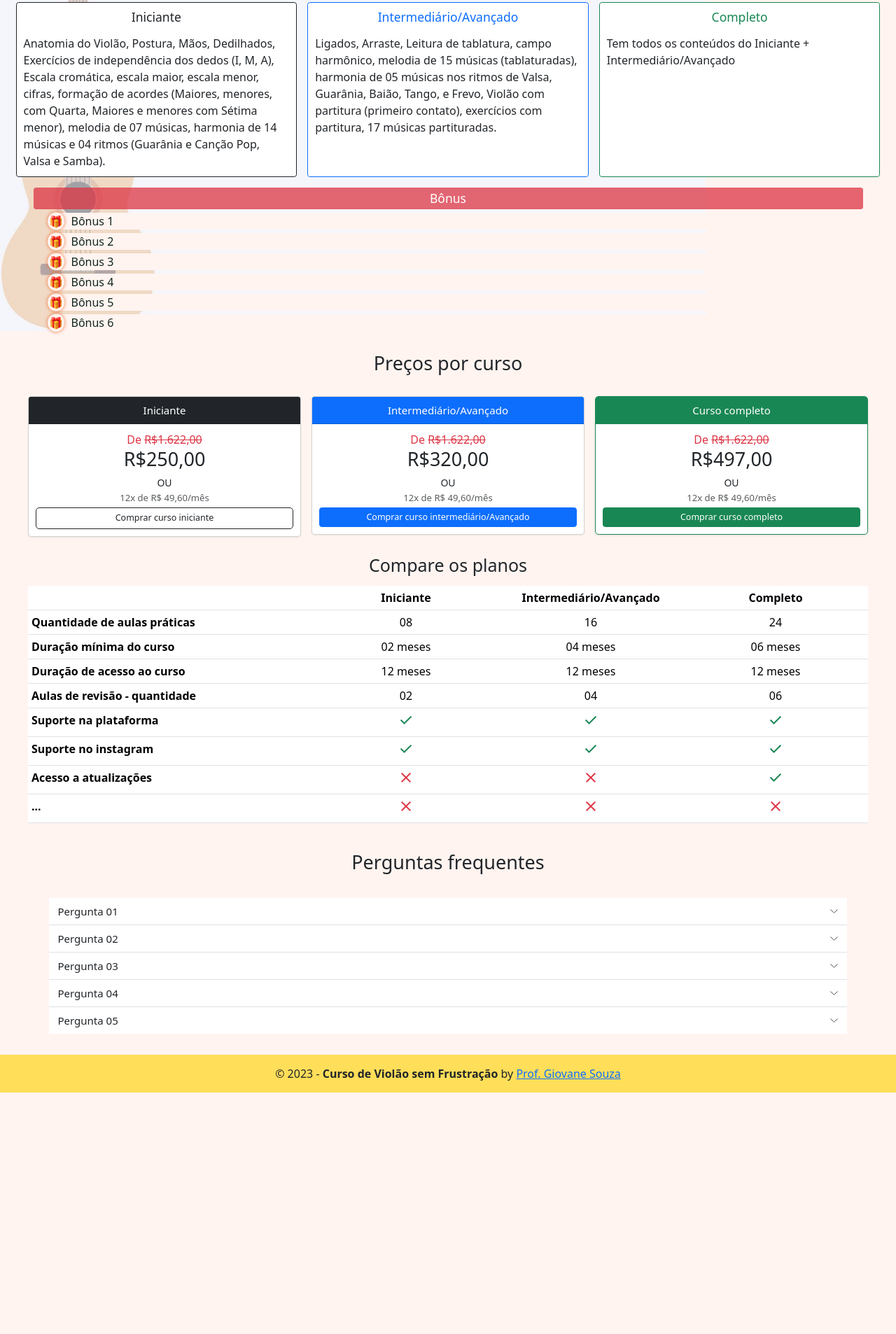
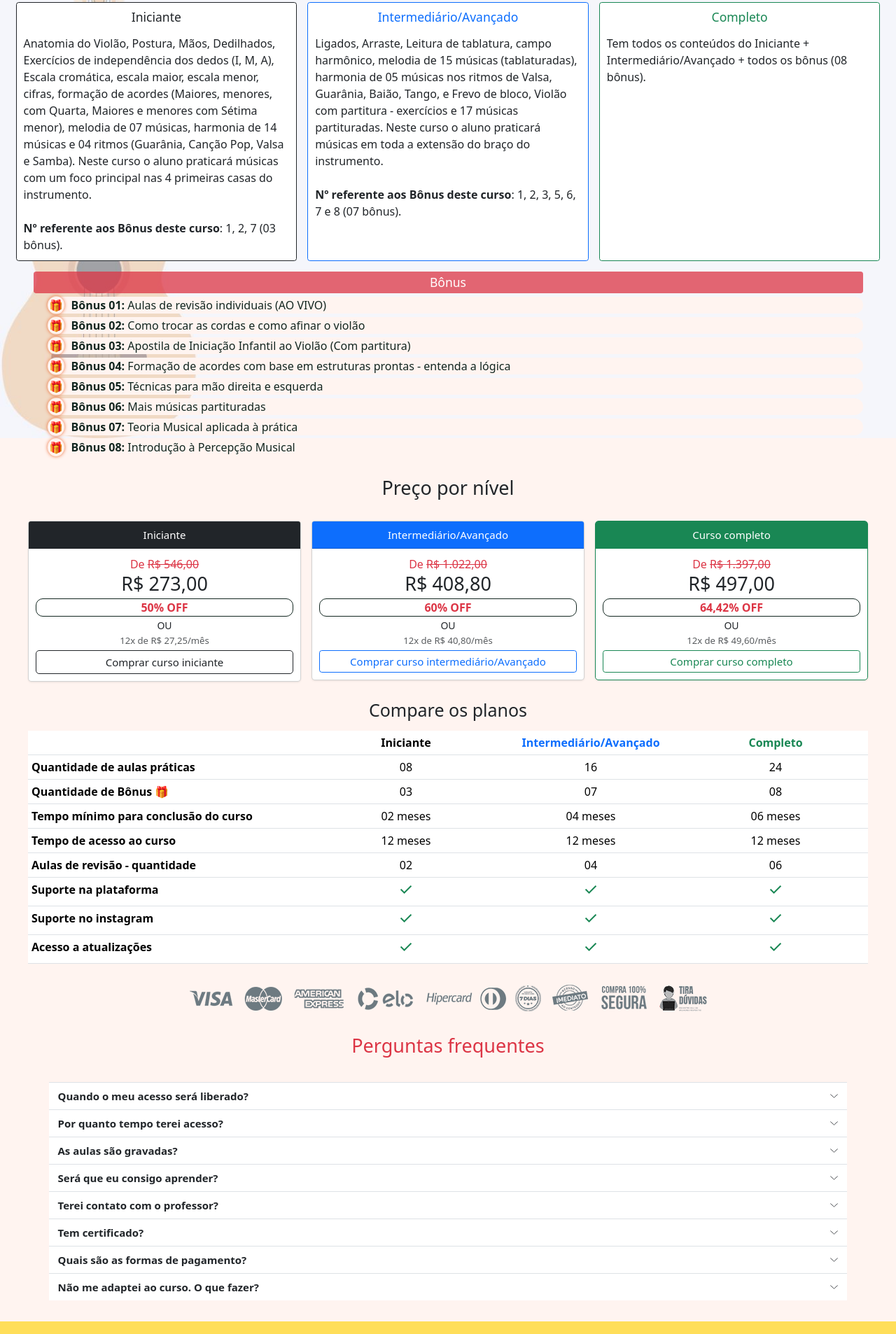
Before and after one commit to giovanesouza/curso-violao, a plain HTML site: page index.html in a window 1280 px wide. Shown: the part 894-2800 px from the top of the page at 70% size. Before the commit the page ends 2455 px from the top, so only its background shows below. Drawn offline with nearby package versions, Linux system fonts and the light colour scheme.

Commit message:
Ajustes nos conteúdos do site com ancoragem para compra do curso

```diff
--- a/assets/css/style.css
+++ b/assets/css/style.css
@@ -31,6 +31,17 @@ body {
     font-size: 1.6rem;
     background-color: var(--color-light);
 }
+
+  /* Alert */
+
+  .alert {
+    position: fixed;
+    top: 0;
+    left: 0;
+    right: 0;
+    z-index: 999;
+  }
+
 
 /* Formatações globais */
 h1 {
@@ -76,6 +87,9 @@ section#apresentacao {
     align-items: center;
 }
 
+.logo img {
+    border-radius: 4rem;
+}
 
 #apresentacao div {
     flex: 1;
@@ -125,14 +139,46 @@ h3.aprenda-hoje {
 }
 
 
+/* Preços */
+
+.discount {
+    border: 0.1rem solid var(--color-dark-blue);
+    border-radius: 1rem;
+    color: #dc3545;
+    font-weight: bold;
+}
 
 
+/* Questions - Acoordeon */
+.accordion-button {
+    font-weight: bold;
+}
 
 
 
 footer {
     background-color: var(--color-yellow);
 }
+
+footer a {
+    color: var(--color-dark-blue);
+}
+
+
+footer .socialMedia {
+    margin-top: 1rem;
+}
+
+footer .socialMedia a {
+    color: var(--color-secondary);
+    font-size: 2rem;
+    margin-right: 1rem;
+    text-decoration: none;
+  }
+
+  footer a:hover {
+    color: var(--color-orange);
+  }
 
 
 
--- a/assets/js/assuntos.js
+++ b/assets/js/assuntos.js
@@ -3,19 +3,32 @@ const assuntos = [
         level: "Iniciante",
         card: "border-dark",
         title: "text-dark",
-        description: "Anatomia do Violão, Postura, Mãos, Dedilhados, Exercícios de independência dos dedos (I, M, A), Escala cromática, escala maior, escala menor, cifras, formação de acordes (Maiores, menores, com Quarta, Maiores e menores com Sétima menor), melodia de 07 músicas, harmonia de 14 músicas e 04 ritmos (Guarânia e Canção Pop, Valsa e Samba)."
+        description: `
+        Anatomia do Violão, Postura, Mãos, Dedilhados, Exercícios de independência dos dedos (I, M, A), Escala cromática, escala maior, escala menor, cifras, formação de acordes (Maiores, menores, com Quarta, Maiores e menores com Sétima menor), melodia de 07 músicas, harmonia de 14 músicas e 04 ritmos (Guarânia, Canção Pop, Valsa e Samba). Neste curso o aluno praticará músicas com um foco principal nas 4 primeiras casas do instrumento.
+
+        <br/> <br/>
+        <strong>Nº referente aos Bônus deste curso</strong>: 1, 2, 7 (03 bônus).
+
+        `
     },
     {
         level: "Intermediário/Avançado",
         card: "border-primary",
         title: "text-primary",
-        description: "Ligados, Arraste, Leitura de tablatura, campo harmônico, melodia de 15 músicas (tablaturadas), harmonia de 05 músicas nos ritmos de Valsa, Guarânia, Baião, Tango, e Frevo, Violão com partitura (primeiro contato), exercícios com partitura, 17 músicas partituradas."
+        description: `
+        Ligados, Arraste, Leitura de tablatura, campo harmônico, melodia de 15 músicas (tablaturadas), harmonia de 05 músicas nos ritmos de Valsa, Guarânia, Baião, Tango, e Frevo de bloco, Violão com partitura - exercícios e 17 músicas partituradas. Neste curso o aluno praticará músicas em toda a extensão do braço do instrumento.
+
+        <br/> <br/>
+        <strong>Nº referente aos Bônus deste curso</strong>: 1, 2, 3, 5, 6, 7 e 8 (07 bônus).
+        `
     },
     {
         level: "Completo",
         card: "border-success",
         title: "text-success",
-        description: "Tem todos os conteúdos do Iniciante + Intermediário/Avançado"
+        description: `
+        Tem todos os conteúdos do Iniciante + Intermediário/Avançado + todos os bônus (08 bônus).
+        `
     }
 
 ];
--- /dev/null
+++ b/assets/js/questions.js
@@ -0,0 +1,54 @@
+const questions = [
+    {
+        id: 1,
+        question: "Quando o meu acesso será liberado?",
+        answer: "Logo após o seu pagamento ser confirmado pela plataforma, seu acesso será liberado e você receberá um e-mail com todos os dados de acesso.",
+        complement: `
+        Pagamentos via pix e cartão de crédito você recebe no mesmo dia. <br />
+        Pagamentos via boleto, demora até dois dias úteis para ser confirmado e você receber o acesso.
+        `
+    },
+    {
+        id: 2,
+        question: "Por quanto tempo terei acesso?",
+        answer: "Independente do nível que você adquirir o acesso ao conteúdo será por 12 meses (01 ano).",
+        complement: "Dessa forma, você poderá ver e rever todas as aulas quantas vezes achar necessário."
+    },
+    {
+        id: 3,
+        question: "As aulas são gravadas?",
+        answer: "Sim! O curso dispõe de mais de 100 aulas (versão completa do curso) gravadas organizadas e estruturadas para facilitar a sua jornada.",
+        complement: "Além disso, você também terá acesso ao material de apoio, exercícios e gravações das músicas e ritmos estudados ao longo do curso."
+    },
+    {
+        id: 4,
+        question: "Será que eu consigo aprender?",
+        answer: "Com certeza! No Curso Violão SEM frustração você já tocará suas primeiras músicas na primeira aula.",
+        complement: "Mas é necessário estudar diariamente para progredir nos estudos e obter resultados satisfatórios."
+    },
+    {
+        id: 5,
+        question: "Terei contato com o professor?",
+        answer: "Sim! Seu contato poderá ser feito de 03 formas:  ",
+        complement: `1. Plataforma do curso (hotmart) <br/> 2. Instagram <br/> 3. Aulas de revisão individuais AO VIVO `
+    },
+    {
+        id: 6,
+        question: "Tem certificado?",
+        answer: "Sim! Ao final do curso você poderá emitir seu certificado de conclusão diretamente na plataforma.",
+        complement: ""
+    },
+    {
+        id: 7,
+        question: "Quais são as formas de pagamento?",
+        answer: "Cartão de crédito, boleto ou pix.",
+        complement: ""
+    },
+    {
+        id: 8,
+        question: "Não me adaptei ao curso. O que fazer?",
+        answer: "Você terá 7 dias corridos a partir do momento da compra para testar o curso, inclusive o meu suporte via plataforma e instagram.",
+        complement: "Se entender que não é para você, basta enviar um único e-mail e solicitar o reembolso, sem ressentimentos."
+    }
+
+];
--- a/assets/js/script.js
+++ b/assets/js/script.js
@@ -1,4 +1,6 @@
 let contents = document.querySelector('.contents');
+
+let questionsAccordion = document.querySelector('#accordionFlushExample');
 
 
 // Exibe os conteúdos por nível
@@ -15,3 +17,28 @@ assuntos.map((item) => {
   </div>
     `;
 })
+
+
+// Lista todas as perguntas
+questions.map(item => {
+
+  questionsAccordion.innerHTML += `
+<div class="accordion-item">
+<h2 class="accordion-header">
+    <button class="accordion-button collapsed fs-4" type="button" data-bs-toggle="collapse"
+        data-bs-target="#flush-collapse${item.id}" aria-expanded="false" aria-controls="flush-collapse${item.id}">
+        ${item.question}
+    </button>
+</h2>
+<div id="flush-collapse${item.id}" class="accordion-collapse collapse"
+    data-bs-parent="#accordionFlushExample">
+    <div class="accordion-body text-bg-dark">
+        ${item.answer}
+        <br />
+        ${item.complement}
+    </div>
+</div>
+</div>
+`;
+
+})
--- a/index.html
+++ b/index.html
@@ -14,27 +14,37 @@
     <meta property="og:title" content="Aprenda a tocar Violão Sem Frustração" />
     <!-- DESCRIÇÃO - TEXTO QUE FICA ABAIXO DO TÍTULO  -->
     <meta property="og:description"
-        content="Você quer aprender a tocar violão e/ou já tentou aprender e acabou se frustrando? - Eu tenho a solução! Conheça agora o mesmo o método que vai te levar do Zero ao Avançado no mínimo 6 meses." />
+        content="Você quer aprender a tocar violão e/ou já tentou aprender e acabou se frustrando? - Eu tenho a solução! Conheça agora o mesmo o método que vai te levar do Zero ao Avançado em 6 meses." />
     <!-- IMAGEM - APARECE AO BUSCAR/COMPARTILHAR O SITE  -->
-    <meta property="og:image" content="" />
+    <meta property="og:image"
+        content="https://raw.githubusercontent.com/giovanesouza/curso-violao/main/assets/images/logo-bg-yellow.png" />
 
     <!-- ICON ABA -->
-    <!-- <link rel="shortcut icon" href="assets/images/favicon.ico" type="image/x-icon" /> -->
+    <link rel="shortcut icon" href="assets/images/favicon.ico" type="image/x-icon" />
+
+    <!-- Icon Google -->
+    <link rel="stylesheet"
+        href="https://fonts.googleapis.com/css2?family=Material+Symbols+Outlined:opsz,wght,FILL,GRAD@20..48,100..700,0..1,-50..200" />
+
+    <!-- REMIX ICON -->
+    <link href="https://cdn.jsdelivr.net/npm/remixicon@2.5.0/fonts/remixicon.css" rel="stylesheet" />
 
     <!-- Bootstrap CSS -->
     <link href="https://cdn.jsdelivr.net/npm/bootstrap@5.3.0-alpha3/dist/css/bootstrap.min.css" rel="stylesheet"
         integrity="sha384-KK94CHFLLe+nY2dmCWGMq91rCGa5gtU4mk92HdvYe+M/SXH301p5ILy+dN9+nJOZ" crossorigin="anonymous" />
 
-    <!-- Icon Google -->
-    <link rel="stylesheet"
-        href="https://fonts.googleapis.com/css2?family=Material+Symbols+Outlined:opsz,wght,FILL,GRAD@20..48,100..700,0..1,-50..200" />
-
+    <!-- CSS Externo -->
     <link rel="stylesheet" href="assets/css/style.css" />
 
-    <title>Violão sem frustração | Prof. Giovane Souza</title>
+    <title>Curso Violão SEM frustração | Prof. Giovane Souza</title>
 </head>
 
 <body>
+    <div class="alert alert-danger alert-dismissible text-center fade show" role="alert">
+        <strong>Olá, seja bem vindo(a) a página de vendas do Curso Violão SEM Frustração!</strong> Realize a sua matrícula entre os dias 10/07 e 12/07 e ganhe 02 aulas extras de revisão.
+        <button type="button" class="btn-close" data-bs-dismiss="alert" aria-label="Close"></button>
+      </div>
+
     <section id="apresentacao">
 
         <div id="apresentacao-left">
@@ -47,12 +57,12 @@
 
             <h3 class="aprenda-hoje mb-4">Toque suas primeiras músicas ainda hoje</h3>
 
-            <span class="bg-danger p-2">De <del>R$ 1.622,00</del></span>
+            <span class="bg-danger p-2">De <del>R$ 1.397,00</del></span>
 
             <h2>Por apenas <span class="price">R$ 497,00</span></h2>
             <h4>OU 12x de R$ 49,60</h4>
 
-            <a href="#" class="btn btn-success mt-3 fs-2 btn-matricula">Matricule-se agora</a>
+            <a href="https://pay.hotmart.com/Q83746481M" target="_blank" class="btn btn-success mt-3 fs-2 btn-matricula">Matricule-se agora</a>
 
             <p class="d-flex gap-2 mt-3">
                 <span class="material-symbols-outlined">
@@ -82,20 +92,25 @@
 
         <div class="row row-cols-1 row-cols-md-3 g-4 p-4 contents">
             <!-- Conteúdo é inserido de forma dinâmica via JS -->
+            <noscript>Seu dispositivo não tem suporte ao JavaScript para exibir este conteúdo ou o mesmo está
+                desabilitado. Para exibir os conteúdos mude de aparelho ou ative o JavaScript.</noscript>
         </div>
 
         <div class="bonus">
 
             <h3 class="text-bg-danger rounded bg-opacity-75 p-2 text-center">Bônus</h4>
 
-            <ul>
-                <li>Bônus 1</li>
-                <li>Bônus 2</li>
-                <li>Bônus 3</li>
-                <li>Bônus 4</li>
-                <li>Bônus 5</li>
-                <li>Bônus 6</li>
-            </ul>
+                <ul>
+                    <li><strong>Bônus 01: </strong>Aulas de revisão individuais (AO VIVO)</li>
+                    <li><strong>Bônus 02: </strong>Como trocar as cordas e como afinar o violão </li>
+                    <li><strong>Bônus 03: </strong>Apostila de Iniciação Infantil ao Violão (Com partitura)</li>
+                    <li><strong>Bônus 04: </strong>Formação de acordes com base em estruturas prontas - entenda a lógica
+                    </li>
+                    <li><strong>Bônus 05: </strong>Técnicas para mão direita e esquerda</li>
+                    <li><strong>Bônus 06: </strong>Mais músicas partituradas</li>
+                    <li><strong>Bônus 07: </strong>Teoria Musical aplicada à prática</li>
+                    <li><strong>Bônus 08: </strong>Introdução à Percepção Musical </li>
+                </ul>
 
         </div>
 
@@ -106,21 +121,27 @@
 
     <section id="prices">
 
-        <h2 class="text-center mt-5 mb-5">Preços por curso</h2>
+        <h2 class="text-center mt-5 mb-5">Preço por nível</h2>
 
         <div class="row row-cols-1 row-cols-md-3 mb-3 text-center">
             <div class="col">
                 <div class="card mb-4 rounded-3 shadow-sm">
+
+
+
+
                     <div class="card-header py-3 text-bg-dark">
                         <h4 class="my-0 fw-normal">Iniciante</h4>
                     </div>
                     <div class="card-body">
-                        <span class="card-title pricing-card-title text-danger">De <del>R$1.622,00</del></span>
-                        <h2 class="card-title pricing-card-title"> R$250,00</h2>
+                        <span class="card-title pricing-card-title text-danger">De <del>R$ 546,00</del></span>
+                        <h2 class="card-title pricing-card-title">R$ 273,00</h2>
+                        <div class="discount">50% OFF</div>
                         <small>OU</small>
                         <h4 class="card-title pricing-card-title"><small class="text-body-secondary fw-light">12x de R$
-                                49,60/mês</small></h4>
-                        <a href="#" target="_blank" class="w-100 btn btn-lg btn-outline-dark fs-5">Comprar curso iniciante</a>
+                                27,25/mês</small></h4>
+                        <a href="https://pay.hotmart.com/K84606909M" target="_blank" class="w-100 btn btn-lg btn-outline-dark fs-4">Comprar curso
+                            iniciante</a>
                     </div>
                 </div>
             </div>
@@ -131,12 +152,13 @@
                         <h4 class="my-0 fw-normal">Intermediário/Avançado</h4>
                     </div>
                     <div class="card-body">
-                        <span class="card-title pricing-card-title text-danger">De <del>R$1.622,00</del></span>
-                        <h2 class="card-title pricing-card-title"> R$320,00</h2>
+                        <span class="card-title pricing-card-title text-danger">De <del>R$ 1.022,00</del></span>
+                        <h2 class="card-title pricing-card-title">R$ 408,80</h2>
+                        <div class="discount">60% OFF</div>
                         <small>OU</small>
                         <h4 class="card-title pricing-card-title"><small class="text-body-secondary fw-light">12x de R$
-                                49,60/mês</small></h4>
-                        <a href="#" target="_blank" class="btn btn-primary w-100 fs-5">Comprar
+                                40,80/mês</small></h4>
+                        <a href="https://pay.hotmart.com/C84608099B" target="_blank" class="btn btn-outline-primary w-100 fs-4">Comprar
                             curso intermediário/Avançado</a>
                     </div>
                 </div>
@@ -149,19 +171,18 @@
                         <h4 class="my-0 fw-normal">Curso completo</h4>
                     </div>
                     <div class="card-body">
-                        <span class="card-title pricing-card-title text-danger">De <del>R$1.622,00</del></span>
-                        <h2 class="card-title pricing-card-title"> R$497,00</h2>
+                        <span class="card-title pricing-card-title text-danger">De <del>R$ 1.397,00</del></span>
+                        <h2 class="card-title pricing-card-title">R$ 497,00</h2>
+                        <div class="discount">64,42% OFF</div>
                         <small>OU</small>
                         <h4 class="card-title pricing-card-title"><small class="text-body-secondary fw-light">12x de R$
                                 49,60/mês</small></h4>
-                        <a href="#" target="_blank" class="btn btn-success w-100 fs-5">Comprar
+                        <a href="https://pay.hotmart.com/Q83746481M" target="_blank" class="btn btn-outline-success w-100 fs-4">Comprar
                             curso completo</a>
                     </div>
                 </div>
             </div>
         </div>
-
-
 
         <h2 class="display-6 text-center mb-4">Compare os planos</h2>
 
@@ -171,8 +192,8 @@
                     <tr>
                         <th style="width: 34%;"></th>
                         <th style="width: 22%;">Iniciante</th>
-                        <th style="width: 22%;">Intermediário/Avançado</th>
-                        <th style="width: 22%;">Completo</th>
+                        <th style="width: 22%;" class="text-primary">Intermediário/Avançado</th>
+                        <th style="width: 22%;" class="text-success">Completo</th>
                     </tr>
                 </thead>
                 <tbody>
@@ -183,13 +204,19 @@
                         <td>24</td>
                     </tr>
                     <tr>
-                        <th scope="row" class="text-start">Duração mínima do curso</th>
+                        <th scope="row" class="text-start">Quantidade de Bônus 🎁</th>
+                        <td>03</td>
+                        <td>07</td>
+                        <td>08</td>
+                    </tr>
+                    <tr>
+                        <th scope="row" class="text-start">Tempo mínimo para conclusão do curso</th>
                         <td> 02 meses</td>
                         <td>04 meses</td>
                         <td>06 meses</td>
                     </tr>
                     <tr>
-                        <th scope="row" class="text-start">Duração de acesso ao curso</th>
+                        <th scope="row" class="text-start">Tempo de acesso ao curso</th>
                         <td>12 meses</td>
                         <td>12 meses</td>
                         <td>12 meses</td>
@@ -226,16 +253,17 @@
                     </tr>
                     <tr>
                         <th scope="row" class="text-start">Acesso a atualizações</th>
-                        <td><span class="material-symbols-outlined text-danger">
-                                close
+                        <td><span class="material-symbols-outlined text-success">
+                                check
                             </span></td>
-                        <td><span class="material-symbols-outlined text-danger">
-                                close
+                        <td><span class="material-symbols-outlined text-success">
+                                check
                             </span></td>
                         <td><span class="material-symbols-outlined text-success">
                                 check
                             </span></td>
                     </tr>
+                    <!--
                     <tr>
                         <th scope="row" class="text-start">...</th>
                         <td><span class="material-symbols-outlined text-danger">
@@ -248,117 +276,56 @@
                                 close
                             </span></td>
                     </tr>
+                    -->
                 </tbody>
             </table>
         </div>
 
+
+        <div class="text-center mt-4 mb-5">
+            <img src="assets/images/selo3.png" class="img-fluid" alt="">
+        </div>
 
 
     </section>
 
 
 
-
     <section class="questions">
 
-        <h2 class="text-center mt-5">Perguntas frequentes</h2>
+        <h2 class="text-center text-danger mt-5">Perguntas frequentes</h2>
 
         <div class="row p-5">
 
             <div class="accordion accordion-flush" id="accordionFlushExample">
-                <div class="accordion-item">
-                    <h2 class="accordion-header">
-                        <button class="accordion-button collapsed fs-4" type="button" data-bs-toggle="collapse"
-                            data-bs-target="#flush-collapseOne" aria-expanded="false" aria-controls="flush-collapseOne">
-                            Pergunta 01
-                        </button>
-                    </h2>
-                    <div id="flush-collapseOne" class="accordion-collapse collapse"
-                        data-bs-parent="#accordionFlushExample">
-                        <div class="accordion-body">
-                            Lorem ipsum dolor sit, amet consectetur adipisicing elit.
-                        </div>
-                    </div>
-                </div>
-                <div class="accordion-item">
-                    <h2 class="accordion-header">
-                        <button class="accordion-button collapsed fs-4" type="button" data-bs-toggle="collapse"
-                            data-bs-target="#flush-collapseTwo" aria-expanded="false" aria-controls="flush-collapseTwo">
-                            Pergunta 02
-                        </button>
-                    </h2>
-                    <div id="flush-collapseTwo" class="accordion-collapse collapse"
-                        data-bs-parent="#accordionFlushExample">
-                        <div class="accordion-body">
-                            Lorem ipsum dolor sit, amet consectetur adipisicing elit.
-                        </div>
-                    </div>
-                </div>
-                <div class="accordion-item">
-                    <h2 class="accordion-header">
-                        <button class="accordion-button collapsed fs-4" type="button" data-bs-toggle="collapse"
-                            data-bs-target="#flush-collapseThree" aria-expanded="false"
-                            aria-controls="flush-collapseThree">
-                            Pergunta 03
-                        </button>
-                    </h2>
-                    <div id="flush-collapseThree" class="accordion-collapse collapse"
-                        data-bs-parent="#accordionFlushExample">
-                        <div class="accordion-body">
-                            Lorem ipsum dolor sit, amet consectetur adipisicing elit.
-                        </div>
-                    </div>
-                </div>
-
-
-                <div class="accordion-item">
-                    <h2 class="accordion-header">
-                        <button class="accordion-button collapsed fs-4" type="button" data-bs-toggle="collapse"
-                            data-bs-target="#flush-collapseFour" aria-expanded="false"
-                            aria-controls="flush-collapseFour">
-                            Pergunta 04
-                        </button>
-                    </h2>
-                    <div id="flush-collapseFour" class="accordion-collapse collapse"
-                        data-bs-parent="#accordionFlushExample">
-                        <div class="accordion-body">
-                            Lorem ipsum dolor sit, amet consectetur adipisicing elit.
-                        </div>
-                    </div>
-                </div>
-
-                <div class="accordion-item">
-                    <h2 class="accordion-header">
-                        <button class="accordion-button collapsed fs-4" type="button" data-bs-toggle="collapse"
-                            data-bs-target="#flush-collapseFive" aria-expanded="false"
-                            aria-controls="flush-collapseFive">
-                            Pergunta 05
-                        </button>
-                    </h2>
-                    <div id="flush-collapseFive" class="accordion-collapse collapse"
-                        data-bs-parent="#accordionFlushExample">
-                        <div class="accordion-body">
-                            Lorem ipsum dolor sit, amet consectetur adipisicing elit.
-                        </div>
-                    </div>
-                </div>
-
-
+                <!-- Inserido de forma dinâmica via JS -->
+                <noscript>Seu dispositivo não tem suporte ao JavaScript para exibir este conteúdo ou o mesmo está
+                    desabilitado. Para exibir as dúvidas frequentes mude de aparelho ou ative o JavaScript.</noscript>
             </div>
 
         </div>
-
-
 
     </section>
 
 
 
     <footer class="container-fluid text-center p-4">
-        &copy; 2023 - <strong>Curso de Violão sem Frustração</strong> by <a href="https://www.instagram.com/giovanesouza.me/" target="_blank" title="Clique para acessar o meu instagram">Prof. Giovane Souza</a>
+        &copy; 2023 - <strong>Curso de Violão SEM Frustração</strong> by <a
+            href="https://www.instagram.com/giovanesouza.me/" target="_blank"
+            title="Clique para acessar o meu instagram">Prof. Giovane Souza</a>
+
+
+        <div class="socialMedia">
+            <a href="https://www.instagram.com/giovanesouza.me" target="_blank" class="ri-instagram-fill"
+                title="Clique para acessar o meu perfil no Instagram"></a>
+            <a href="https://www.youtube.com/giovanesouzaoriginal" target="_blank" class="ri-youtube-fill"
+                title="Clique para acessar o meu canal no Youtube"></a>
+        </div>
     </footer>
 
+
     <script src="assets/js/assuntos.js"></script>
+    <script src="assets/js/questions.js"></script>
     <script src="assets/js/script.js"></script>
 
     <!-- JS bootstrap -->
```
Also changed, not shown: assets/images/favicon.ico (added), assets/images/garantia.png (added), 1 other file.
